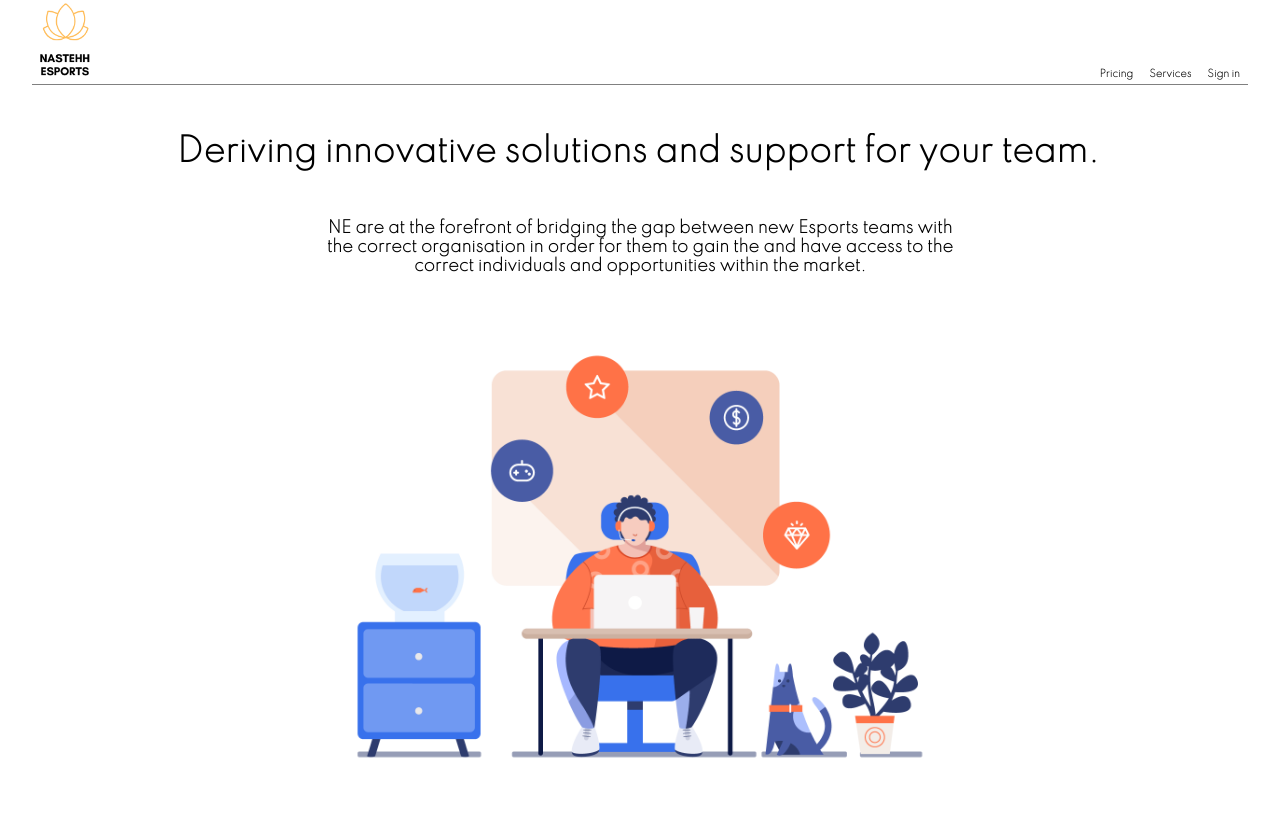
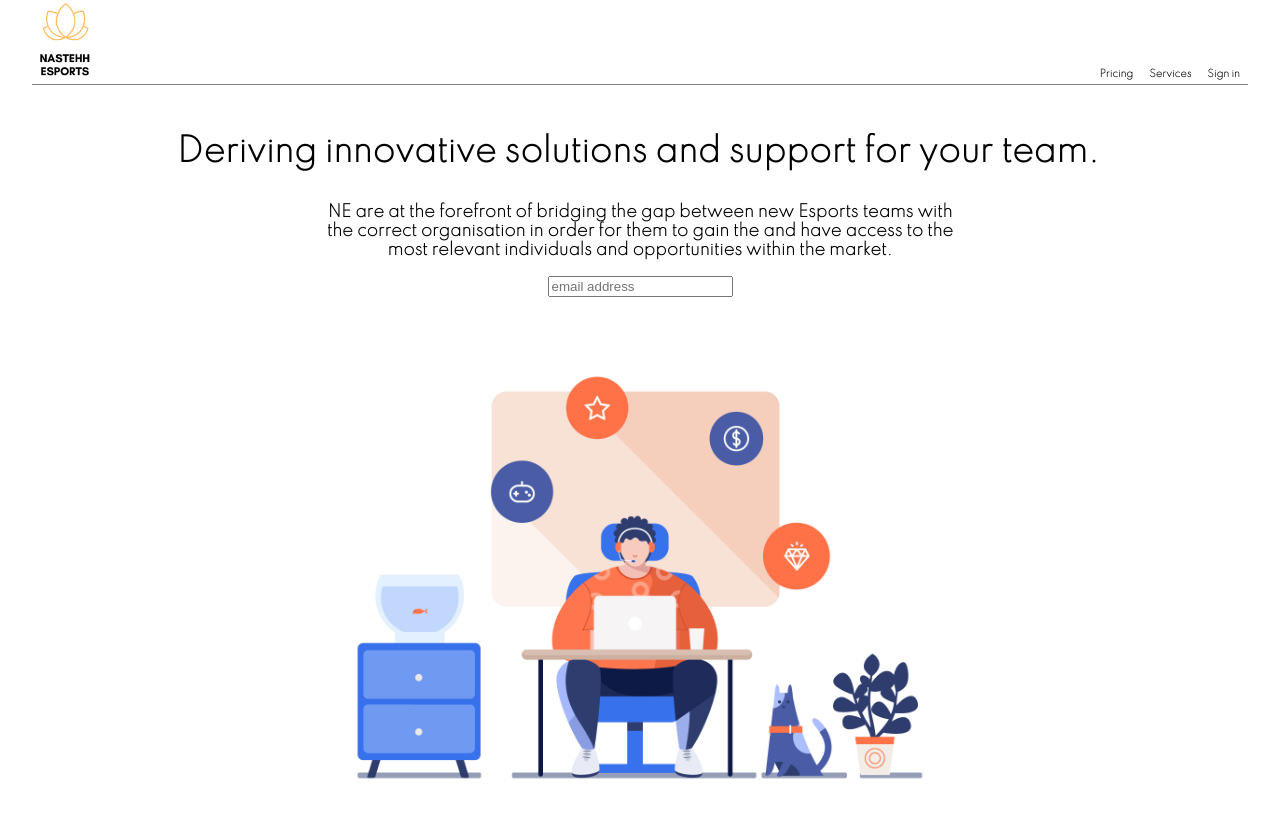
Before and after one commit to DanielCripps94/Drop-Page-Ecommerce, a React (Create React App) app in the folder drop-page/: page / in a window 1280 px wide. Shown: the top 818 px of the page. Built offline with nearby package versions, Linux system fonts and the light colour scheme; a web font is replaced by a local one.

Commit message:
input fields for sign in created

```diff
--- a/drop-page/src/App.css
+++ b/drop-page/src/App.css
@@ -105,19 +105,23 @@ height: 5rem
   font-weight: bolder;
 }
 
-.banner--container h1 {
+.signup--container {
+  margin-top: 1rem;
+}
 
-}
+
+
+/* typing effect */
 
 .banner--container h1 {
   overflow: hidden; /* Ensures the content is not revealed until the animation */
   border-right: .15em solid grey; /* The typwriter cursor */
   white-space: nowrap; /* Keeps the content on a single line */
   margin: 0 auto; /* Gives that scrolling effect as the typing happens */
-  margin-bottom: 3rem;
+  margin-bottom: 2rem;
   /* letter-spacing: .15em; Adjust as needed */
   animation:
-    typing 3.5s steps(20, end),
+    typing 5s steps(56, end),
     blink-caret  1s step-end infinite;
 }
 
--- a/drop-page/src/components/CompanyInfo.js
+++ b/drop-page/src/components/CompanyInfo.js
@@ -7,7 +7,10 @@ export default class CompanyInfo extends Component {
                 <div className='info--container'>
                     <div className='banner--container'>
                         <h1>Deriving innovative solutions and support for your team.</h1>
-                        <p className='depth--container'>NE are at the forefront of bridging the gap between new Esports teams with the correct organisation in order for them to gain the and have access to the correct individuals and opportunities within the market.</p>
+                        <p className='depth--container'>NE are at the forefront of bridging the gap between new Esports teams with the correct organisation in order for them to gain the and have access to the most relevant individuals and opportunities within the market.</p>
+                    </div>
+                    <div className='signup--container'>
+                    <input type="text" name="username" placeholder="email address" required="required" />
                     </div>
                     <div className='homepageimage--container'><img src="/images/homepage.png" alt=""/> </div>
                 </div>
```
